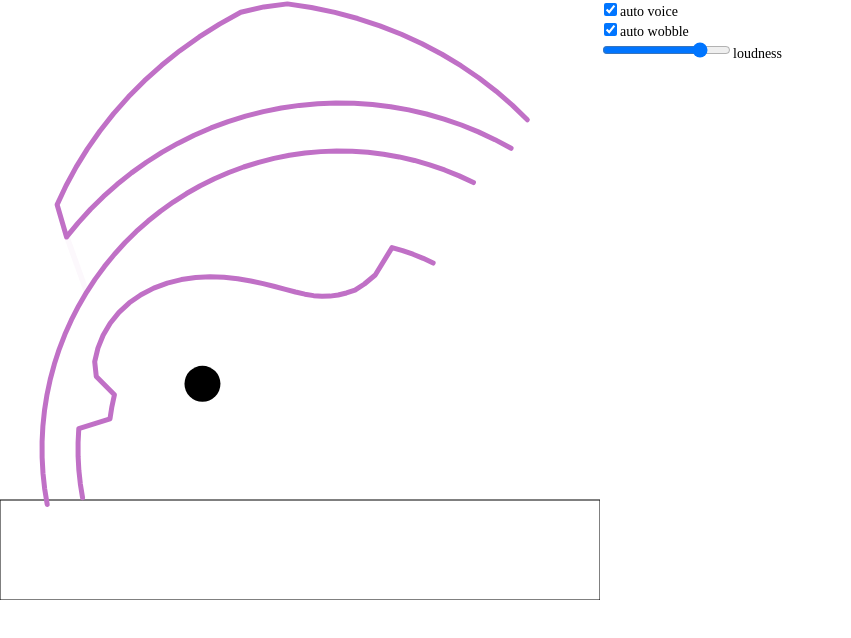
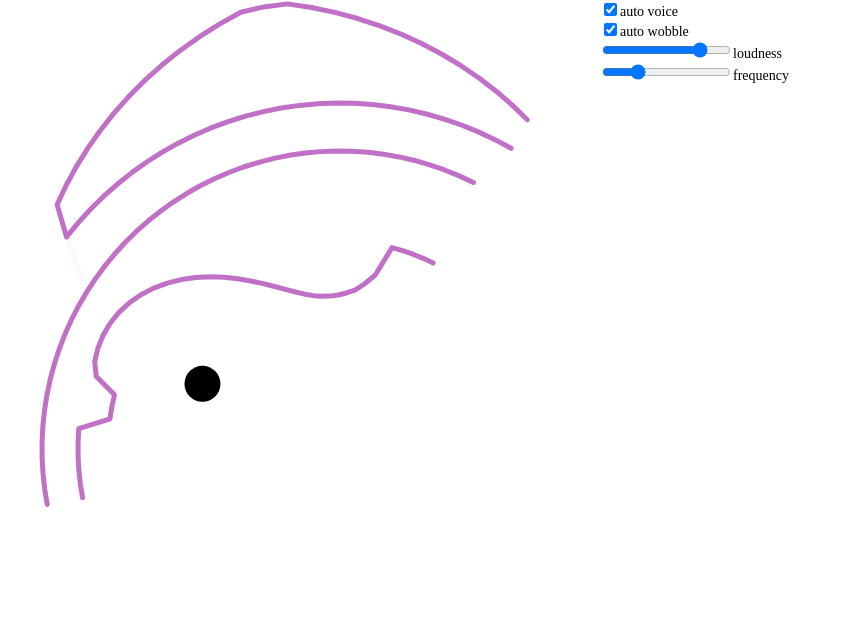
Before and after one commit to mqce/voice-synth-experiment, a website built with Vite: page index.html in a window 1280 px wide. Shown: the whole page, without its empty margins (0-851 px from the left). Built offline with nearby package versions, Linux system fonts and the light colour scheme.

Commit message:
keyboard to input[range]

```diff
--- a/index.html
+++ b/index.html
@@ -1,8 +1,6 @@
 <html>
   <head>
     <title>Pink Trombone</title>
-    <meta name="apple-mobile-web-app-capable" content="yes" />
-    <meta name="mobile-web-app-capable" content="yes" />
   </head>
 
   <body>
@@ -14,6 +12,7 @@
       <label><input type="checkbox" name="autoVoice" checked />auto voice</label>
       <label><input type="checkbox" name="autoWobble" checked />auto wobble</label>
       <label><input type="range" name="loudness" min="0" max="100" value="80" />loudness</label>
+      <label><input type="range" name="frequency" min="100" max="500" value="200" />frequency</label>
     </div>
     <script type="module" src="/main.js"></script>
   </body>
--- a/main.js
+++ b/main.js
@@ -31,13 +31,6 @@ document.querySelector('[name="autoVoice"]').addEventListener('change', e => {
 document.querySelector('[name="autoWobble"]').addEventListener('change', e => {
   autoWobble = e.target.checked;
 });
-
-document.querySelector('[name="loudness"]').addEventListener('change', e => {
-  const t = e.target.value / 100;
-  Glottis.UITenseness = 1 - Math.cos(t * Math.PI * 0.5);
-  Glottis.loudness = Math.pow(Glottis.UITenseness, 0.25);
-});
-
 
 var UI = {
   width: 600,
@@ -101,7 +94,7 @@ var UI = {
 
   handleTouches: function (event) {
     TractUI.handleTouches();
-    Glottis.handleTouches();
+    //Glottis.handleTouches();
   },
 
   updateTouches: function () {
@@ -221,63 +214,42 @@ var AudioSystem = {
 
 var Glottis = {
   timeInWaveform: 0,
-  oldFrequency: 140,
-  newFrequency: 140,
-  UIFrequency: 140,
-  smoothFrequency: 140,
+
+  oldFrequency: 200,
+  newFrequency: 200,
+  UIFrequency: 200,
+  smoothFrequency: 200,
+
   oldTenseness: 0.6,
   newTenseness: 0.6,
   UITenseness: 0.6,
+
   totalTime: 0,
   vibratoAmount: 0.005,
   vibratoFrequency: 6,
   intensity: 0,
   loudness: 1,
-  isTouched: false,
-  ctx: backCtx,
-  touch: 0,
-  x: 240,
 
-  keyboardTop: 500,
-  keyboardLeft: 0,
-  keyboardWidth: 600,
-  keyboardHeight: 100,
-  semitones: 20,
-  marks: [0, 0, 0, 1, 0, 0, 0, 0, 1, 0, 1, 0, 0, 0, 0],
-  //baseNote: 87.3071, //F
-  baseNote: 130,
-
-  init: function () {
+  init(){
+    this.rangeLoudness = document.querySelector('[name="loudness"]');
+    this.rangeFrequency = document.querySelector('[name="frequency"]');
     this.setupWaveform(0);
-    this.drawKeyboard();
   },
 
-  drawKeyboard: function () {
-    backCtx.beginPath();
-    backCtx.rect(this.keyboardLeft, this.keyboardTop, this.keyboardWidth, this.keyboardHeight);
-    backCtx.stroke();
+  update(){
+    this.updateLoudness();
+    this.updateFrequency();
   },
 
-  handleTouches: function () {
-    if (this.touch != 0 && !this.touch.alive) this.touch = 0;
+  updateLoudness(){
+    const t = this.rangeLoudness.value / 100;
+    Glottis.UITenseness = 1 - Math.cos(t * Math.PI * 0.5);
+    Glottis.loudness = Math.pow(Glottis.UITenseness, 0.25);
+  },
 
-    if (this.touch == 0) {
-      for (var j = 0; j < UI.touchesWithMouse.length; j++) {
-        var touch = UI.touchesWithMouse[j];
-        if (!touch.alive) continue;
-        if (touch.y < this.keyboardTop) continue;
-        this.touch = touch;
-      }
-    }
-
-    if (this.touch != 0) {
-      var local_x = this.touch.x - this.keyboardLeft;
-      var semitone = (this.semitones * local_x) / this.keyboardWidth + 0.5;
-      Glottis.UIFrequency = this.baseNote * Math.pow(2, semitone / 12);
-      if (Glottis.intensity == 0) Glottis.smoothFrequency = Glottis.UIFrequency;
-      this.x = this.touch.x;
-    }
-    Glottis.isTouched = this.touch != 0;
+  updateFrequency(){
+    Glottis.UIFrequency =  this.rangeFrequency.value;
+    if (Glottis.intensity == 0) Glottis.smoothFrequency = Glottis.UIFrequency;
   },
 
   runStep: function (lambda, noiseSource) {
@@ -988,7 +960,8 @@ Tract.init();
 TractUI.init();
 
 requestAnimationFrame(redraw);
-function redraw(highResTimestamp) {
+function redraw() {
+  Glottis.update();
   TractUI.draw();
   requestAnimationFrame(redraw);
   time = Date.now() / 1000;
```
